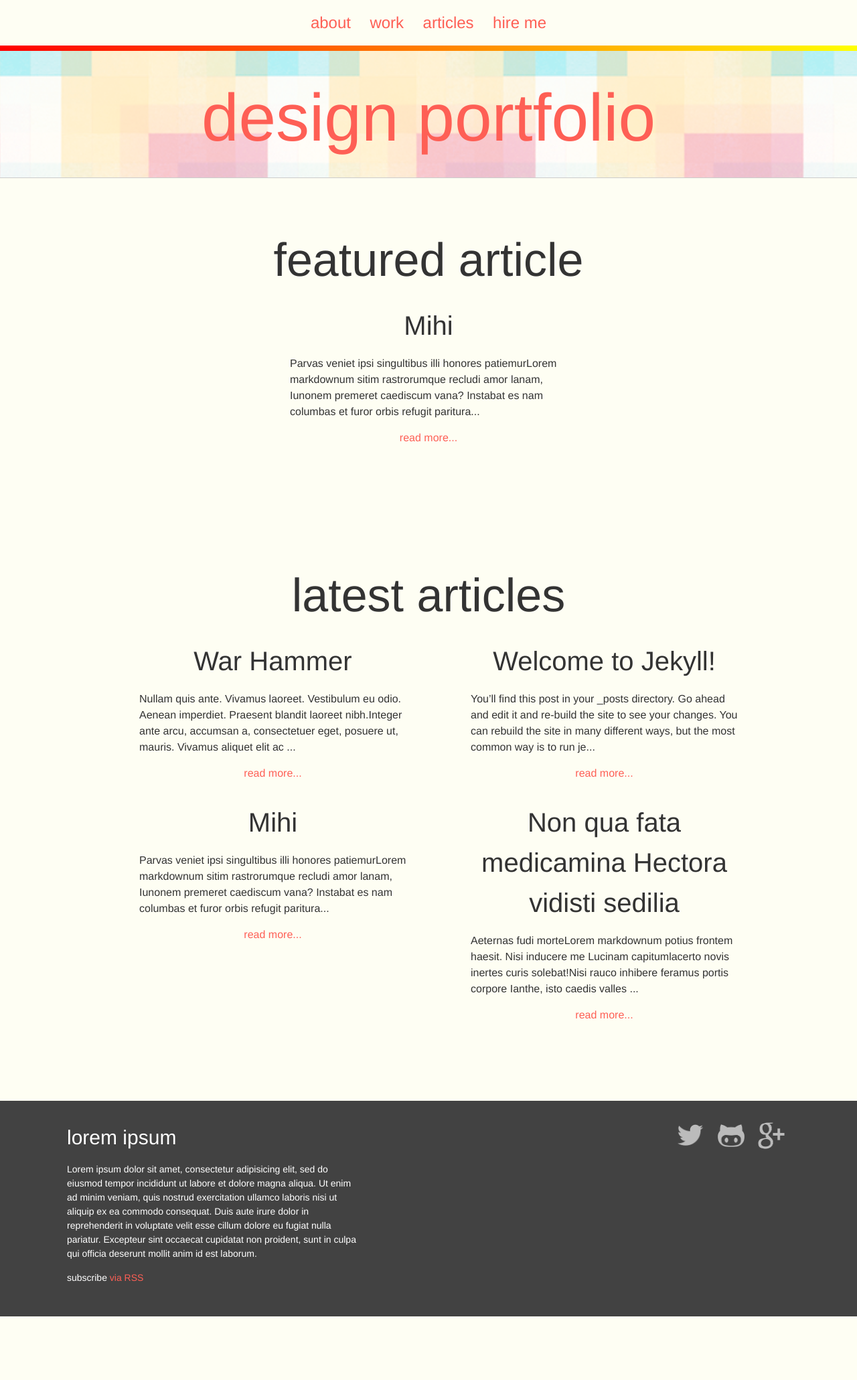
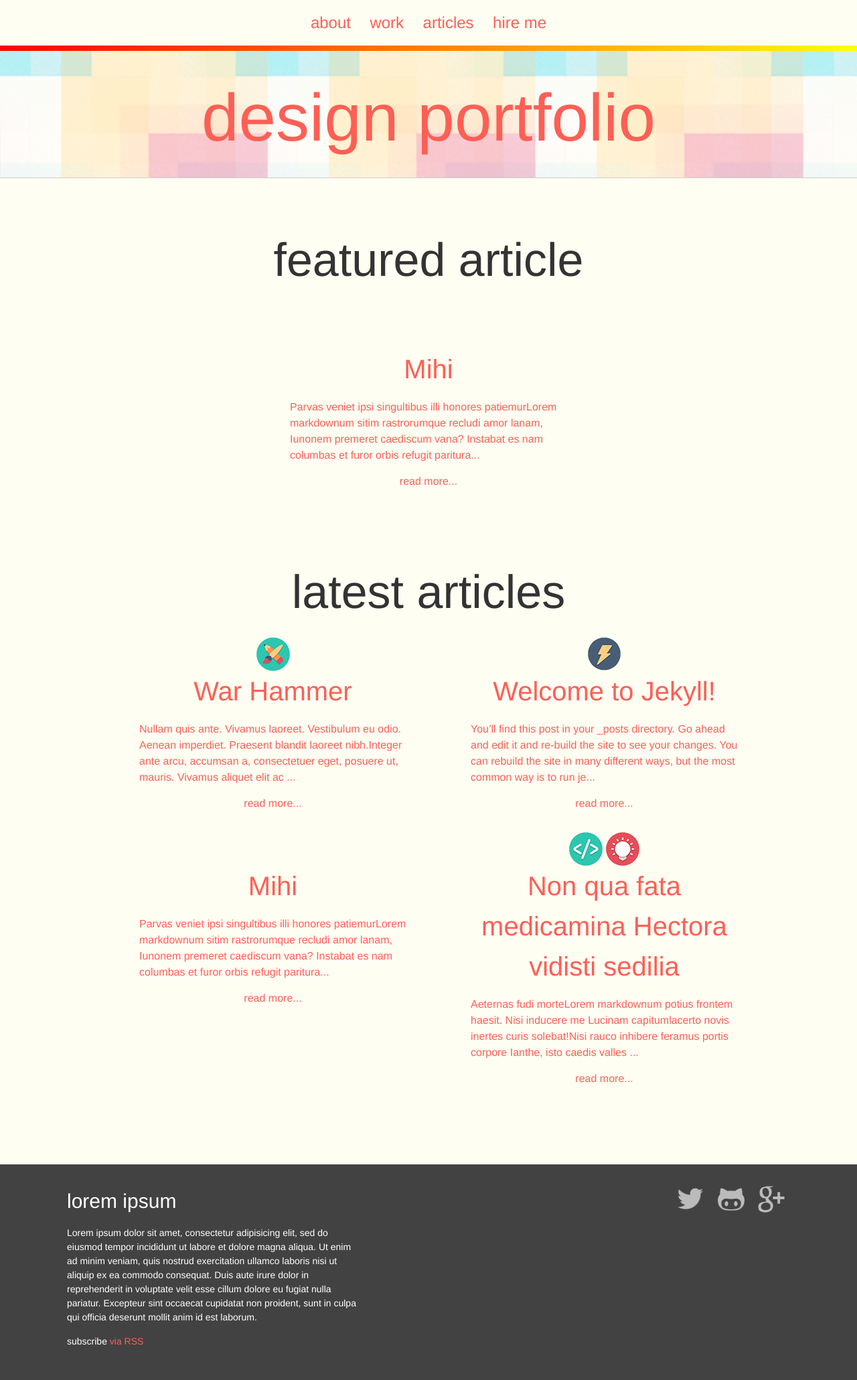
Before and after one commit to Highfather87/designer-portfolio, a Jekyll site: the page built from index.html, in a window 1280 px wide. Shown: the whole page at 67% size. Built offline with Jekyll 4.4.1, drawn with Linux system fonts in a browser that asks for light colours; before the commit the page ends 1966 px from its top, so only the background shows below that.

Commit message:
added icons and some styling

```diff
--- a/_includes/post.html
+++ b/_includes/post.html
@@ -1,5 +1,14 @@
- <h2>{{post.title}}</h2>
+ <ul class ="post-tags">
+ 		{% for tag in post.tags %}
+ 			<li>
+ 				<img src="/images/icon-{{tag}}.png" alt="{{tag}} icon">
+ 			</li>
+ 		{% endfor %}
+ </ul>
+ <h2>
+<a href="{{post.url | prepend:site.baseurl}}">
+ {{post.title}}</h2>
  <p>{{post.content | strip_html | strip_newlines | truncate: 200 }} </p>
  <p class="post-read-more-link">
- <a href="#">read more...</a>
+ <a href="{{post.url | prepend:site.baseurl}}">read more...</a>
  </p>
--- a/_posts/2015-03-04-welcome-to-jekyll.markdown
+++ b/_posts/2015-03-04-welcome-to-jekyll.markdown
@@ -3,6 +3,7 @@
 title:  "War Hammer"
 date:   2015-03-04 08:15:03
 categories: blog
+tags: design
 ---
 
 Nullam quis ante. Vivamus laoreet. Vestibulum eu odio. Aenean imperdiet. Praesent blandit laoreet nibh.
--- a/_posts/2015-08-02-welcome-to-jekyll.markdown
+++ b/_posts/2015-08-02-welcome-to-jekyll.markdown
@@ -3,6 +3,7 @@
 title:  "Welcome to Jekyll!"
 date:   2015-08-02 09:48:01
 categories: jekyll update
+tags: snippet
 ---
 You’ll find this post in your `_posts` directory. Go ahead and edit it and re-build the site to see your changes. You can rebuild the site in many different ways, but the most common way is to run `jekyll serve`, which launches a web server and auto-regenerates your site when a file is updated.
 
--- a/_posts/2017-04-26-Lover.markdown
+++ b/_posts/2017-04-26-Lover.markdown
@@ -4,6 +4,7 @@
 date:   2015-10-02 09:48:01
 categories: jekyll update
 featured: true
+tags: code inspiration
 ---
 
 ## Aeternas fudi morte
--- a/_sass/components/_post.scss
+++ b/_sass/components/_post.scss
@@ -21,3 +21,13 @@
 	margin: 0 auto;
 	float:none;
 }
+
+.post-tags {
+	margin-left:0;
+	min-height: 50px;
+	text-align: center;
+
+	li {
+		display:inline;
+	}
+}
--- a/index.html
+++ b/index.html
@@ -5,7 +5,7 @@
 <div class="home">
 
 <!-- section for featured posts -->
-<section class="site-section site-section-last">
+<section class="site-section">
   <div class="wrapper">
   <h1>featured article</h1>
   {% assign count= 0 %}
```
